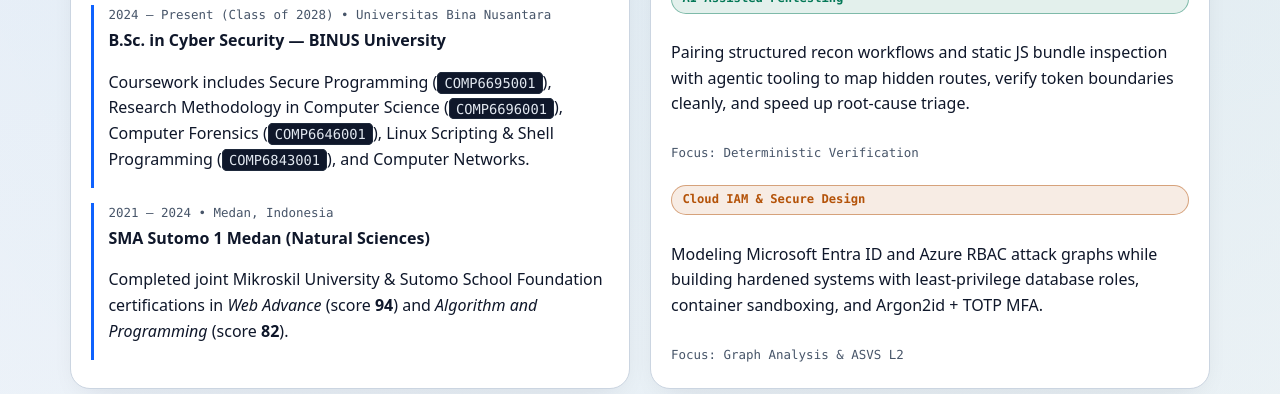
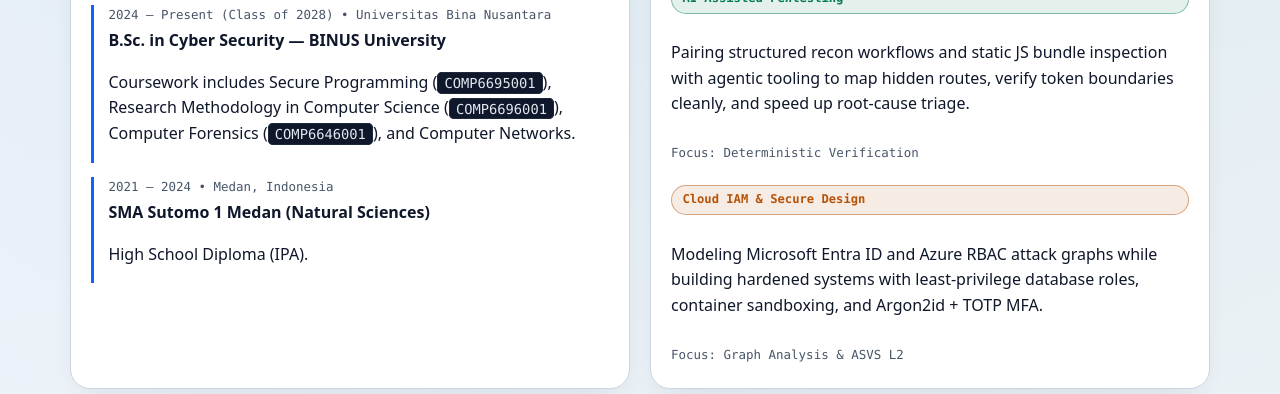
Before and after one commit to WilsonGitacc/WilsonGitacc.github.io, a plain HTML site: page index.html in a window 1280 px wide. Shown: the part 1164-1558 px from the top of the page. Drawn offline with Linux system fonts and the light colour scheme.

Commit message:
Remove Linux Scripting coursework, simplify HSK score, and remove Web Advance/Algo Prog certs

```diff
--- a/index.html
+++ b/index.html
@@ -129,17 +129,13 @@
                 <strong>B.Sc. in Cyber Security &mdash; BINUS University</strong>
                 <p>
                   Coursework includes Secure Programming (<code>COMP6695001</code>), Research Methodology in Computer Science
-                  (<code>COMP6696001</code>), Computer Forensics (<code>COMP6646001</code>), Linux Scripting &amp; Shell Programming
-                  (<code>COMP6843001</code>), and Computer Networks.
+                  (<code>COMP6696001</code>), Computer Forensics (<code>COMP6646001</code>), and Computer Networks.
                 </p>
               </li>
               <li class="timeline-item">
                 <p class="timeline-meta">2021 &ndash; 2024 &bull; Medan, Indonesia</p>
                 <strong>SMA Sutomo 1 Medan (Natural Sciences)</strong>
-                <p>
-                  Completed joint Mikroskil University &amp; Sutomo School Foundation certifications in
-                  <em>Web Advance</em> (score <strong>94</strong>) and <em>Algorithm and Programming</em> (score <strong>82</strong>).
-                </p>
+                <p>High School Diploma (IPA).</p>
               </li>
             </ul>
           </article>
@@ -515,9 +511,7 @@ Content-Type: application/json
           <article class="card subgrid-card">
             <h3>Certificates &amp; Spoken Languages</h3>
             <ul>
-              <li><strong>HSK Level 5 (Chinese Proficiency):</strong> 265 / 300 (Listening 93, Reading 96, Writing 76; Speaking Advanced 62/100)</li>
-              <li><strong>Web Advance (Mikroskil / Sutomo 1):</strong> Score 94</li>
-              <li><strong>Algorithm &amp; Programming:</strong> Score 82</li>
+              <li><strong>HSK Level 5 (Chinese Proficiency):</strong> 265 / 300</li>
               <li><strong>Spoken Languages:</strong> Indonesian, English, Mandarin Chinese</li>
             </ul>
             <p class="timeline-meta">Active practice on PortSwigger Web Security Academy</p>
```
